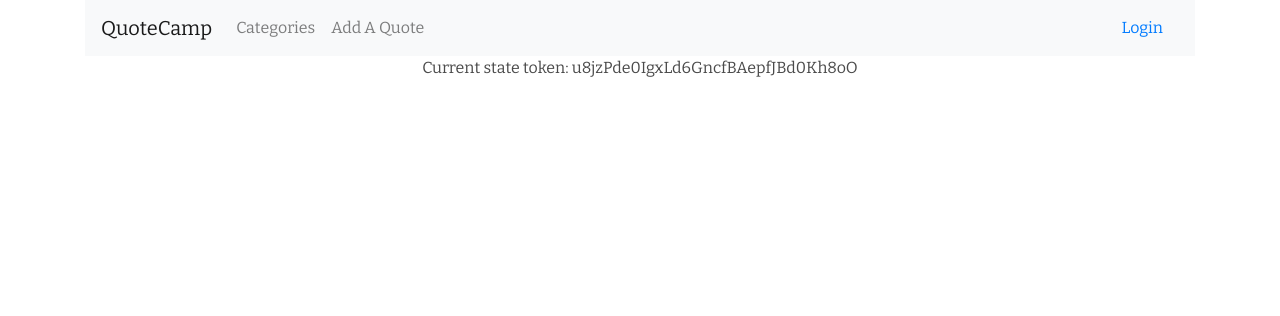
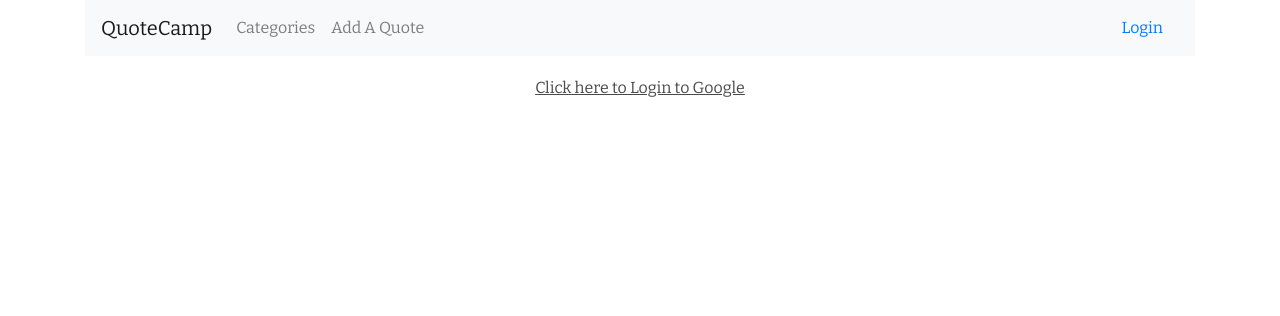
Before and after one commit to SaalikLok/QuoteCamp, a Flask app: page /login in a window 1280 px wide. Shown: the top 316 px of the page. Run offline with Flask 2, Linux system fonts and the light colour scheme; some libraries are stand-ins or nearby versions.

Commit message:
working authentication, editing and deleting of quotes

```diff
--- a/application.py
+++ b/application.py
@@ -48,7 +48,6 @@ def gconnect():
     # collect the code from the server, exchange it for a credentials object
     code = request.data
     try:
-        print('Trying oauth flow', file=sys.stdout)
         oauth_flow = flow_from_clientsecrets('client-secrets.json', scope='')
         oauth_flow.redirect_uri = 'postmessage'
         credentials = oauth_flow.step2_exchange(code)
@@ -67,6 +66,7 @@ def gconnect():
     if(result.get('error') is not None):
         response = make_response(json.dumps(result.get('error')), 500)
         response.headers['Content-Type'] = 'application/json'
+        return response
 
     # Check that the access tokens match
     google_id = credentials.id_token['sub']
@@ -80,12 +80,14 @@ def gconnect():
         return response
 
     # Check if the user is already logged in
-    stored_credentials = login_session.get('access_token')
+    stored_access_token = login_session.get('access_token')
     stored_google_id = login_session.get('google_id')
-    if stored_credentials is not None and google_id == stored_google_id:
-        response = make_response(json.dumps("User is logged in"), 200)
+    if stored_access_token is not None and google_id == stored_google_id:
+        response = make_response(json.dumps("User is logged in and connected"), 200)
         response.headers['Content-Type'] = 'application/json'
-    login_session['access_token'] = credentials
+        return response
+
+    login_session['access_token'] = credentials.access_token
     login_session['google_id'] = google_id
 
     # Get user info according to the token's scope
@@ -98,9 +100,10 @@ def gconnect():
     login_session['username'] = data['name']
     login_session['picture'] = data['picture']
     login_session['email'] = data['email']
+    login_session['provider'] = 'google'
 
     # see if a user exists. If not, make one
-    user_id = getUserID(login_session['email'])
+    user_id = getUserID(data['email'])
     if not user_id:
         user_id = createUser(login_session)
     login_session['user_id'] = user_id
@@ -139,23 +142,17 @@ def getUserID(email):
 @app.route('/gdisconnect')
 def gdisconnect():
     # Disconnect an already connected user
-    credentials = login_session.get('credentials')
-    if credentials is None:
+    access_token = login_session.get('access_token')
+    if access_token is None:
         response = make_response(json.dumps('Current user is not connected.'), 401)
         response.headers['Content-Type'] = 'application/json'
         return response
 
     # Check with Google's Servers to to disconnect user from them.
-    access_token = credentials.access_token
     url = 'https://accounts.google.com/o/oauth2/revoke?token=%s' % access_token
     h = httplib2.Http()
     result = h.request(url, 'GET')[0]
     if result['status'] == '200':
-        del login_session['credentials']
-        del login_session['google_id']
-        del login_session['username']
-        del login_session['email']
-        del login_session['picture']
         response = make_response(json.dumps('User successfully disconnected.'), 200)
         response.headers['Content-Type'] = 'application/json'
         return response
@@ -201,14 +198,17 @@ def CategoryPage(category_id):
 def QuotePage(quote_id, category_id):
     # Get the specifics of the quote page
     quote = session.query(Quote).filter_by(id=quote_id).one()
-    return render_template('quoteview.html', quote=quote)
+    creator = session.query(User).filter_by(id=quote.poster_id).one()
+    if 'username' not in login_session or creator.id != login_session['user_id']:
+        return render_template('quoteviewpublic.html', quote=quote, creator=creator)
+    else:
+        return render_template('quoteview.html', quote=quote, creator=creator)
 
 @app.route('/categories/newquote/', methods=['GET', 'POST'])
 def NewQuotePage():
-    # if 'username' not in login_session:
-    #     return redirect('/login')
-    print("Login session variable", str(login_session), file=sys.stdout)
-    creator = getUserID("saalikl111@gmail.com")
+    if 'username' not in login_session:
+        return redirect('/login')
+    creator = getUserID(login_session['email'])
     if request.method == 'POST':
         NewQuotePage = Quote(
             content = request.form['quote'],
@@ -223,10 +223,40 @@ def NewQuotePage():
         categories = session.query(Category).all()
         return render_template('newquote.html', categories=categories)
 
-@app.route('/categories/<category_name>/<int:quote_id>/edit')
-def EditQuotePage():
-    # Edit a quote if you are the user that creates/manages that quote
-    return "Edit Quote Page"
+@app.route('/categories/<category_id>/<int:quote_id>/edit', methods=['GET', 'POST'])
+def EditQuotePage(quote_id, category_id):
+    editedQuote = session.query(Quote).filter_by(id=quote_id).one()
+    category = session.query(Category).filter_by(id=category_id).one()
+    if 'username' not in login_session:
+        return redirect('/login')
+    if editedQuote.poster_id != login_session['user_id']:
+            return "<script>function myFunction() {alert('You can't edit this quote, you didn't post it.');}</script><body onload='myFunction()'>"
+    if request.method == 'POST':
+        if request.form['quote']:
+            editedQuote.content = request.form['quote']
+        if request.form['author']:
+            editedQuote.author = request.form['author']
+        if request.form['category']:
+            editedQuote.category_id = request.form['category']
+        return redirect(url_for('CategoryPage', category_id=editedQuote.category_id))
+    else:
+        categories = session.query(Category).all()
+        return render_template('editquote.html', quote=editedQuote, categories=categories)
+
+@app.route('/categories/<category_id>/<int:quote_id>/delete', methods=['GET', 'POST'])
+def DeleteQuote(quote_id, category_id):
+    quoteToDelete = session.query(Quote).filter_by(id=quote_id).one()
+    category = session.query(Category).filter_by(id=category_id).one()
+    if 'username' not in login_session:
+        return redirect('/login')
+    if quoteToDelete.poster_id != login_session['user_id']:
+            return "<script>function myFunction() {alert('You can't delete this quote, you didn't post it.');}</script><body onload='myFunction()'>"
+    if request.method == 'POST':
+        session.delete(quoteToDelete)
+        session.commit()
+        return redirect(url_for('CategoryPage', category_id=category.id))
+    else:
+        return render_template('deletequote.html', quote=quoteToDelete)
 
 if __name__ == '__main__':
     app.secret_key = 'super_secret_key'
--- a/templates/login.html
+++ b/templates/login.html
@@ -1,9 +1,44 @@
-{%extends "navbar.html"%}
-{% block content %}
-
-<p>Current state token: {{ STATE }}</p>
+<!DOCTYPE html>
+<html>
+  <head>
+    <meta charset="utf-8" />
+    <meta http-equiv="X-UA-Compatible" content="IE=edge" />
+    <title>Log In - QuoteCamp</title>
+    <meta name="viewport" content="width=device-width, initial-scale=1" />
+    <link rel="stylesheet" href="https://stackpath.bootstrapcdn.com/bootstrap/4.2.1/css/bootstrap.min.css" integrity="sha384-GJzZqFGwb1QTTN6wy59ffF1BuGJpLSa9DkKMp0DgiMDm4iYMj70gZWKYbI706tWS" crossorigin="anonymous">
+    <link rel="stylesheet" href="{{ url_for('static', filename='css/styles.css') }}" />
+    <script src="https://ajax.googleapis.com/ajax/libs/jquery/3.3.1/jquery.min.js"></script>
+    <meta
+      name="google-signin-client_id"
+      content="883132740010-9cg1h5m22ltc6iavgqrv736as69u3a7u.apps.googleusercontent.com"
+    />
+    <script src="https://apis.google.com/js/platform.js" async defer></script>
+  </head>
+  <body>
+    <div class="container" id="boostrap-container">
+        <nav class="navbar navbar-expand-lg navbar-light bg-light">
+            <a class="navbar-brand" href="{{url_for('HomePage')}}">QuoteCamp</a>
+            <button class="navbar-toggler" type="button" data-toggle="collapse" data-target="#navbarSupportedContent" aria-controls="navbarSupportedContent" aria-expanded="false" aria-label="Toggle navigation">
+                <span class="navbar-toggler-icon"></span>
+            </button>
+            <div class="collapse navbar-collapse" id="navbarSupportedContent">
+                <ul class="navbar-nav mr-auto">
+                    <li class="nav-item">
+                        <a class="nav-link" href="{{url_for('CategoriesPage')}}">Categories</a>
+                    </li>
+                    <li class="nav-item">
+                        <a class="nav-link" href="{{url_for('NewQuotePage')}}">Add A Quote</a>
+                    </li>
+                </ul>
+                {%if 'username' not in session %}
+                <a class="nav-link" href="{{url_for('LoginPage')}}">Login</a>
+                {%else%}
+                <a class="nav-link" href="{{url_for('disconnect')}}">Log Out</a>
+                {%endif%}
+            </div>
+        </nav>
 <!-- GOOGLE PLUS SIGN IN-->
-<div id="signinButton">
+<div id="signinButton" style="margin: 20px auto; text-decoration: underline; cursor: pointer;">
     <span class="g-signin"
     data-scope="openid email profile"
     data-clientid="883132740010-9cg1h5m22ltc6iavgqrv736as69u3a7u.apps.googleusercontent.com"
@@ -12,11 +47,12 @@
     data-cookiepolicy="single_host_origin"
     data-callback="signInCallback">
     <!-- data-approvalprompt="force"> -->
-    </span>
+Click here to Login to Google
+</span>
 </div>
 
 <div id="result"></div>
-
+</div>
 <script>
     function signInCallback(authResult) {
         if (authResult['code']) {
@@ -51,5 +87,5 @@
         }
     }
 </script>
-
-{% endblock %}
+</body>
+</html>
--- a/templates/navbar.html
+++ b/templates/navbar.html
@@ -3,6 +3,10 @@
 <head>
     <meta charset="utf-8" />
     <meta http-equiv="X-UA-Compatible" content="IE=edge">
+    <meta
+    name="google-signin-client_id"
+    content="883132740010-9cg1h5m22ltc6iavgqrv736as69u3a7u.apps.googleusercontent.com"
+    />
     <title>QuoteCamp</title>
     <meta name="viewport" content="width=device-width, initial-scale=1 shrink-to-fit=no">
     <link rel="stylesheet" href="https://stackpath.bootstrapcdn.com/bootstrap/4.2.1/css/bootstrap.min.css" integrity="sha384-GJzZqFGwb1QTTN6wy59ffF1BuGJpLSa9DkKMp0DgiMDm4iYMj70gZWKYbI706tWS" crossorigin="anonymous">
```
Also changed, not shown: templates/deletequote.html (added, +14 -0 lines), templates/editquote.html (added, +28 -0 lines), templates/quoteview.html (+5 -2 lines), quotecamp.db, 2 other files.
